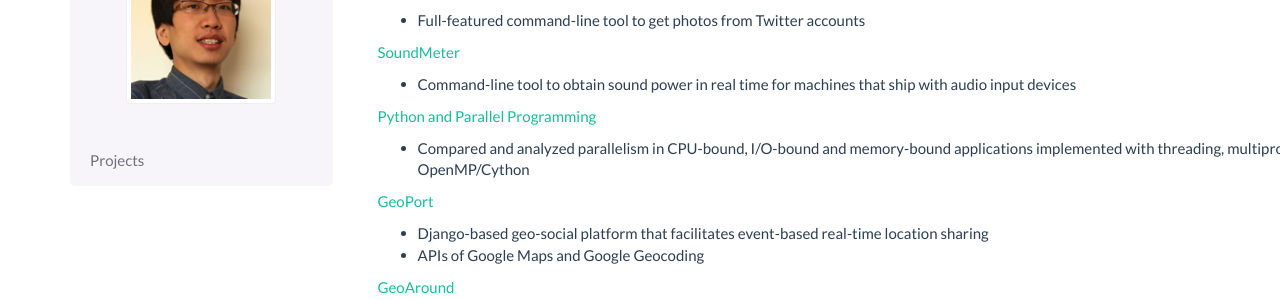
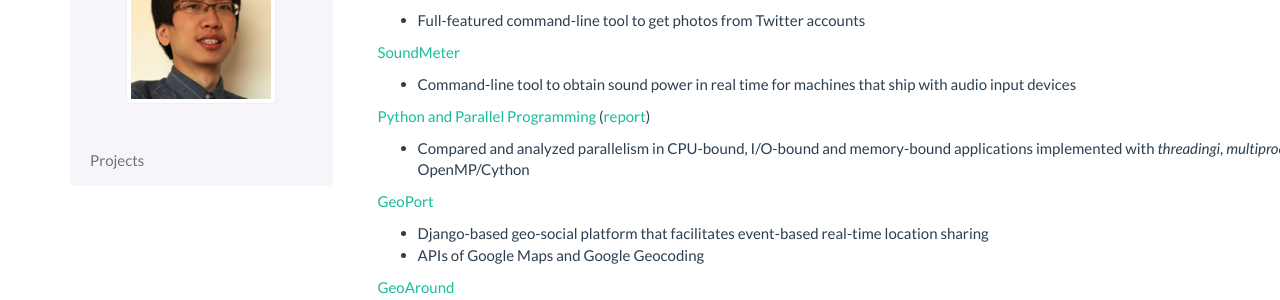
Before and after one commit to NulledExceptions/shichao, a Sphinx documentation site: the page built from source/projects.rst, in a window 1280 px wide. Shown: the part 156-456 px from the top of the page. Built offline with Sphinx 7.4.7, drawn with Linux system fonts in a browser that asks for light colours.

Commit message:
Italicized module names

```diff
--- a/source/projects.rst
+++ b/source/projects.rst
@@ -18,11 +18,11 @@
 
 .. container:: section
 
-    `Python and Parallel Programming <https://github.com/shichao-an/PPP>`_
+    `Python and Parallel Programming <https://github.com/shichao-an/PPP>`_ (`report <http://www.shichao-an.info/_static/ppp.pdf>`_)
 
 .. container:: sublist
 
-    * Compared and analyzed parallelism in CPU-bound, I/O-bound and memory-bound applications implemented with threading, multiprocessing of the standard library, and OpenMP/Cython
+    * Compared and analyzed parallelism in CPU-bound, I/O-bound and memory-bound applications implemented with *threadingi*, *multiprocessingi* of the standard library, and OpenMP/Cython
 
 .. container:: section
 
```
Also changed, not shown: 2 other files.
